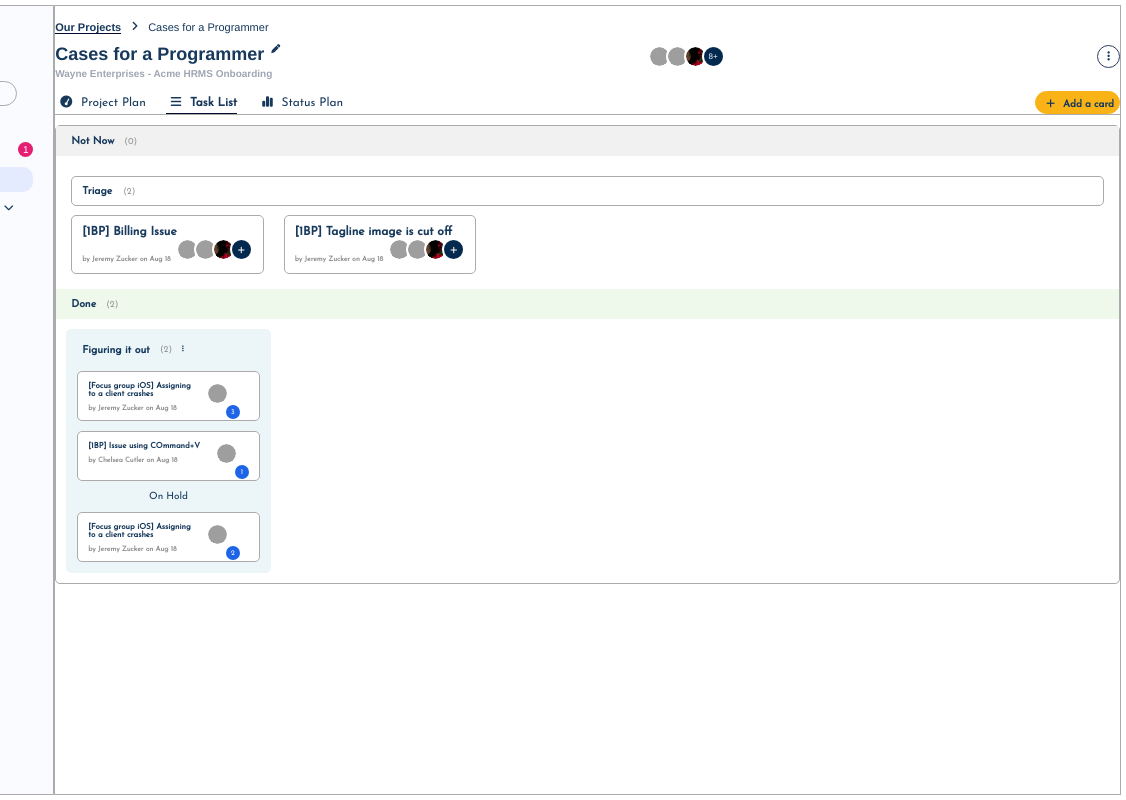
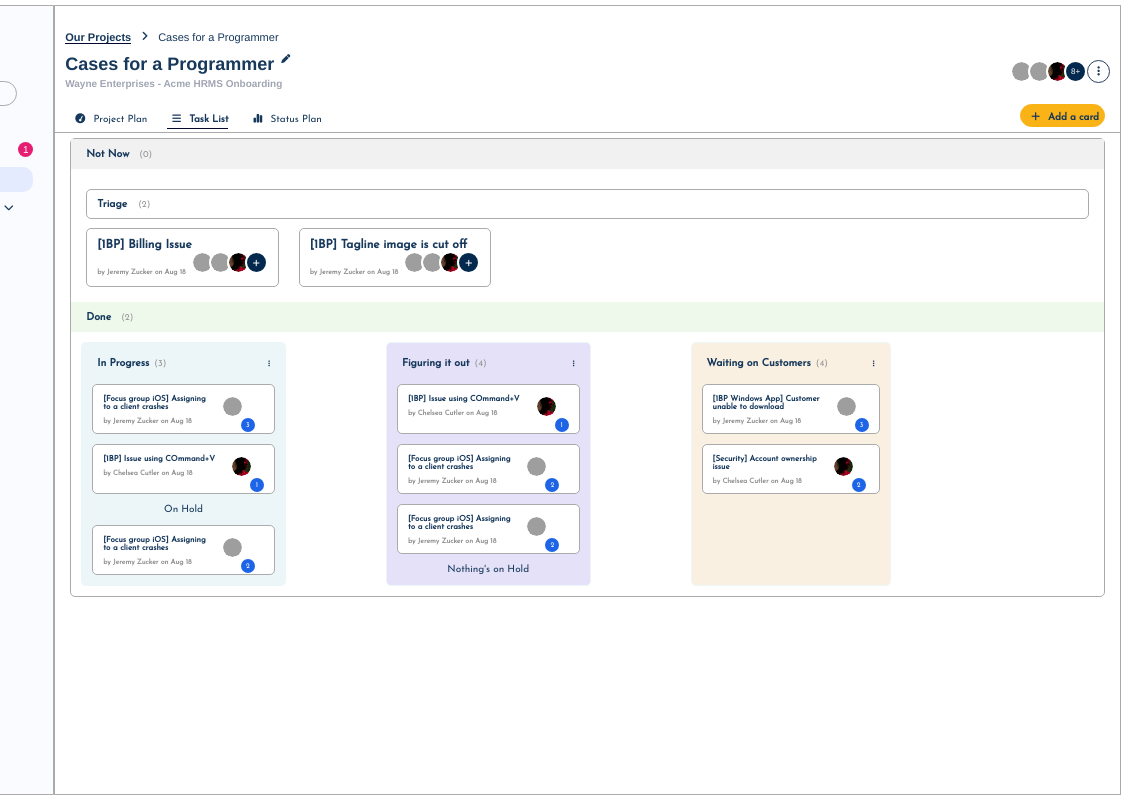
Before and after one commit to shakiratkemi/management-landing-page, a plain HTML site: page index.html in a window 1280 px wide. Shown: the full height of the page, 154-1280 px from the left. Drawn offline with Linux system fonts and the light colour scheme; grey boxes are pictures that could not be loaded; a web font is replaced by a local one.

Commit message:
Finalize the HTML and CSS

```diff
--- a/app.css
+++ b/app.css
@@ -20,7 +20,6 @@ body {
   border: 1px solid rgb(171, 171, 171);
   background-color: rgb(250, 251, 255);
   display: flex;
-
   flex-direction: column;
   font-size: 10px;
   height: 100%;
@@ -151,15 +150,13 @@ body {
   flex: 1;
 }
 
-.content-top {
-  background-color: (250, 251, 255);
-}
-
 .task {
   display: flex;
   gap: 10px;
   font-size: 11px;
   margin-top: 15px;
+  padding: 10px;
+  padding-bottom: 0;
 }
 
 .underlined {
@@ -168,14 +165,15 @@ body {
 
 .heading-container {
   display: flex;
-  align-items: center;
-  justify-content: space-between;
+
+  padding: 10px;
+  padding-bottom: 0;
+  background-color: (249, 250, 254);
 }
 
 .title {
   display: flex;
   gap: 7px;
-  margin-top: 10px;
   font-size: 9px;
 }
 
@@ -184,6 +182,14 @@ body {
   color: rgb(159, 165, 179);
   font-size: 10px;
   font-weight: bold;
+}
+
+.heading-names-icons {
+  display: flex;
+  justify-content: space-between;
+  gap: 100px;
+  flex: 1;
+  align-items: center;
 }
 
 .avatar-container {
@@ -238,13 +244,14 @@ body {
   display: flex;
   justify-content: space-between;
   align-items: center;
-  margin-top: 12px;
   gap: 50px;
   font-family: "Josefin Sans", sans-serif;
-  font-size: 12px;
+  font-size: 10px;
   margin-bottom: 3px;
   border-bottom: 1.5px solid rgb(171, 171, 171);
   width: 100%;
+  padding: 15px;
+  padding-bottom: 0;
 }
 
 .tasks ul {
@@ -273,16 +280,21 @@ body {
   height: 23px;
   font-weight: bold;
   font-size: 10px;
+  margin-bottom: 5px;
 }
 
 .progress-container {
-  border: 1px solid rgb(171, 171, 171);
-  border-radius: 5px;
-  height: 100;
-  margin-top: 10px;
   font-family: "Josefin Sans", sans-serif;
   font-size: 7px;
   background-color: rgb(255, 255, 255);
+  padding: 15px;
+  padding-top: 0;
+}
+
+.not-now-container {
+  border: 1.5px solid rgb(171, 171, 171);
+  border-radius: 5px;
+  margin-top: 5px;
 }
 
 .not-now,
@@ -351,13 +363,21 @@ body {
 .progress {
   padding: 10px;
   display: flex;
-  justify-content: space-between;
+  gap: 100px;
 }
 
 .progress-heading {
   display: flex;
   gap: 10px;
   padding: 5px;
+  justify-content: space-between;
+  align-items: center;
+}
+
+.progress-heading-title {
+  display: flex;
+  gap: 5px;
+  align-items: center;
 }
 
 .figuring {
@@ -421,13 +441,9 @@ body {
 }
 
 .in-progress {
-  border: 1px solid rgb(229, 225, 248);
   background-color: rgb(229, 225, 248);
-  border-radius: 5px;
 }
 
 .waiting {
-  border: 1px solid rgb(249, 240, 225);
   background-color: rgb(249, 240, 225);
-  border-radius: 5px;
 }
--- a/index.html
+++ b/index.html
@@ -67,7 +67,7 @@
 
         <div class="aside-items-status">
           <div class="name-icon">
-            <img src="./images/headshot2.jpg" width="100" alt="Jeremy img" class="avatar"  />
+            <img src="./images/headshot2.jpg"  alt="Jeremy img" class="avatar"  />
           </div>
           <div class="online">
             <span class="name">Jeremy Zucker</span>
@@ -87,17 +87,22 @@
           <p>Cases for a Programmer</p>
         </div>
 
+
         <div class="heading-container">
+          <div class="heading-names-icons">
           <div class="heading">
             <div class="title">
               <h1>Cases for a Programmer</h1>
+             <span>
               <i class="fa-solid fa-pen"></i>
+              </span>
             </div>
 
             <div class="title-name">
               <p>Wayne Enterprises - Acme HRMS Onboarding</p>
             </div>
             </div>
+
 
             <div class="avatar-container">
               <div class="avatar">
@@ -110,10 +115,13 @@
                 <img src="./images/headshot2.jpg" alt="Headshot 2" />
               </div>
               <div class="avatar-number">8+</div>
+                <div class="ellipsis"><i class="fa-solid fa-ellipsis-vertical"></i></div>
+
+            </div>
             </div>
 
-            <div class="ellipsis"><i class="fa-solid fa-ellipsis-vertical"></i></div>
-          </div>
+             </div>
+
 
 
             <div class="tasks">
@@ -135,6 +143,7 @@
 
 
 <div class="progress-container">
+  <div class="not-now-container">
   <div class="not-now">
     <h2>Not Now</h2>
     <p class="count">(0)</p>
@@ -204,8 +213,10 @@
 
     <div class="figuring">
       <div class="progress-heading">
-    <h2>Figuring it out</h2>
-  <p class="count">(2)</p>
+        <div class="progress-heading-title">
+    <h2>In Progress</h2>
+  <p class="count">(3)</p>
+  </div>
   <i class="fa-solid fa-ellipsis-vertical"></i>
   </div>
 
@@ -243,7 +254,7 @@
   <div class="progress-icon">
     <div class="progress-avatar">
       <div class="avatar avatar-2">
-                <img src="./images/headshot4.jpg" alt="Headshot 4" />
+                <img src="./images/headshot2.jpg" alt="Headshot 4" />
               </div>
     </div>
     <div class="progress-number">1</div>
@@ -266,7 +277,147 @@
   <div class="progress-icon">
     <div class="progress-avatar">
       <div class="avatar avatar-2">
+                <img src="./images/headshot1.jpg" alt="Headshot 4" />
+              </div>
+    </div>
+    <div class="progress-number">2</div>
+  </div>
+  </div>
+
+    </div>
+
+
+
+
+  <div class="figuring in-progress">
+      <div class="progress-heading">
+        <div class="progress-heading-title">
+    <h2>Figuring it out</h2>
+  <p class="count">(4)</p>
+  </div>
+  <i class="fa-solid fa-ellipsis-vertical"></i>
+  </div>
+
+
+
+<div class="figuring-content">
+  <div class="figuring-text">
+    <div class="figuring-title">
+      <h4>[1BP] Issue using COmmand+V
+        </h4>
+      </div>
+<p class="issue">by Chelsea Cutler on Aug 18</p>
+  </div>
+
+  <div class="progress-icon">
+    <div class="progress-avatar">
+      <div class="avatar avatar-2">
+                <img src="./images/headshot2.jpg" alt="Headshot 4" />
+              </div>
+    </div>
+    <div class="progress-number">1</div>
+  </div>
+  </div>
+
+
+<div class="figuring-content">
+  <div class="figuring-text">
+    <div class="figuring-title">
+      <h4>[Focus group iOS] Assigning
+        <div>to a client crashes</div>
+        </h4>
+      </div>
+<p>by Jeremy Zucker on Aug 18</p>
+  </div>
+
+  <div class="progress-icon">
+    <div class="progress-avatar">
+      <div class="avatar avatar-2">
+                <img src="./images/headshot1.jpg" alt="Headshot 4" />
+              </div>
+    </div>
+    <div class="progress-number">2</div>
+  </div>
+  </div>
+
+
+
+
+<div class="figuring-content">
+  <div class="figuring-text">
+    <div class="figuring-title">
+      <h4>[Focus group iOS] Assigning
+        <div>to a client crashes</div>
+        </h4>
+      </div>
+<p>by Jeremy Zucker on Aug 18</p>
+  </div>
+
+  <div class="progress-icon">
+    <div class="progress-avatar">
+      <div class="avatar avatar-2">
+                <img src="./images/headshot1.jpg" alt="Headshot 4" />
+              </div>
+    </div>
+    <div class="progress-number">2</div>
+  </div>
+  </div>
+  <div class="hold">Nothing's on Hold</div>
+
+    </div>
+
+
+
+
+
+
+
+
+
+  <div class="figuring waiting">
+      <div class="progress-heading">
+        <div class="progress-heading-title">
+    <h2>Waiting on Customers</h2>
+  <p class="count">(4)</p>
+  </div>
+  <i class="fa-solid fa-ellipsis-vertical"></i>
+  </div>
+
+<div class="figuring-content">
+  <div class="figuring-text">
+    <div class="figuring-title">
+      <h4>[1BP Windows App] Customer
+        <div>unable to download</div>
+        </h4>
+      </div>
+<p>by Jeremy Zucker on Aug 18</p>
+  </div>
+
+  <div class="progress-icon">
+    <div class="progress-avatar">
+      <div class="avatar avatar-2">
                 <img src="./images/headshot4.jpg" alt="Headshot 4" />
+              </div>
+    </div>
+    <div class="progress-number">3</div>
+  </div>
+  </div>
+
+
+<div class="figuring-content">
+  <div class="figuring-text">
+    <div class="figuring-title">
+      <h4>[Security] Account ownership
+        <div>issue</div>
+        </h4>
+      </div>
+<p>by Chelsea Cutler on Aug 18</p>
+  </div>
+
+  <div class="progress-icon">
+    <div class="progress-avatar">
+      <div class="avatar avatar-2">
+                <img src="./images/headshot2.jpg" alt="Headshot 4" />
               </div>
     </div>
     <div class="progress-number">2</div>
@@ -284,7 +435,37 @@
 
 
 
+
+
+
+  </div>
+</div>
+</div>
+
     </div>
+  </div>
+</div>
+</div>
+
+
+
+
+  </div>
+</div>
+</div>
+
+    </div>
+  </div>
+</div>
+</div>
+
+
+
+
+    </div>
+
+
+
   </div>
 </div>
 
@@ -293,16 +474,8 @@
 
 
 
-
-
 </div>
-
-
-
-
-
-
-
+</div>
 
 
 
```
